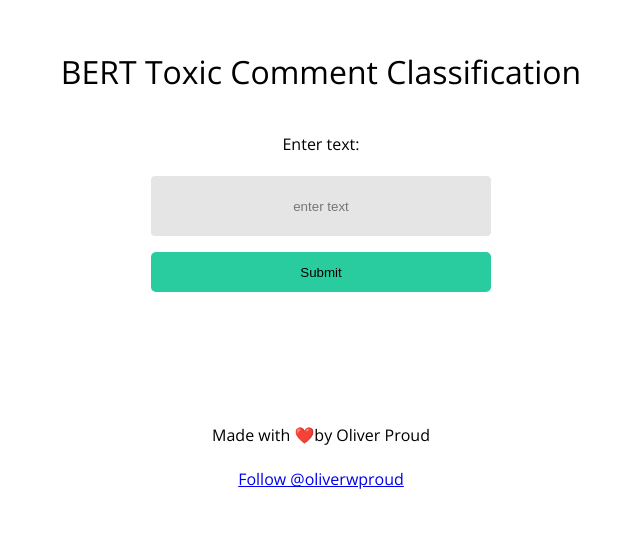
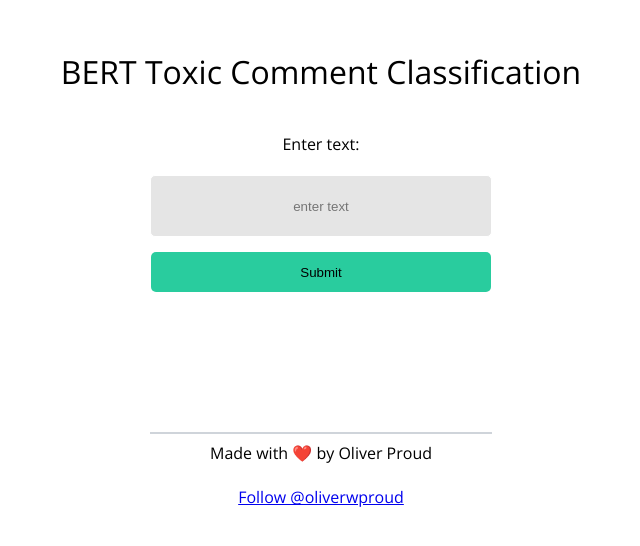
Before and after one commit to AwesomeGitHubRepos/bert-sequence-classification, a Flask app: page / in a window 1280 px wide. Shown: the top 546 px of the page, without its empty margins (319-959 px from the left). Run offline with Flask 2, Linux system fonts and the light colour scheme; some libraries are stand-ins or nearby versions.

Commit message:
add <hr> above footer

```diff
--- a/static/css/style.css
+++ b/static/css/style.css
@@ -13,6 +13,12 @@ body{
 .main p {
   margin: 0 auto;
   padding: 20px;
+}
+
+hr {
+  border-width: 1px;
+  border: 0.5px solid #cfd4da;
+  width: 340px;
 }
 
 .main input{
--- a/templates/index.html
+++ b/templates/index.html
@@ -46,8 +46,9 @@
       {% endif %}
     </div>
   </form>
+  <hr>
   <footer>
-    <span>Made with ❤️by Oliver Proud</span>
+    <span>Made with ❤️ by Oliver Proud</span>
 
     <br>
     <br>
```
